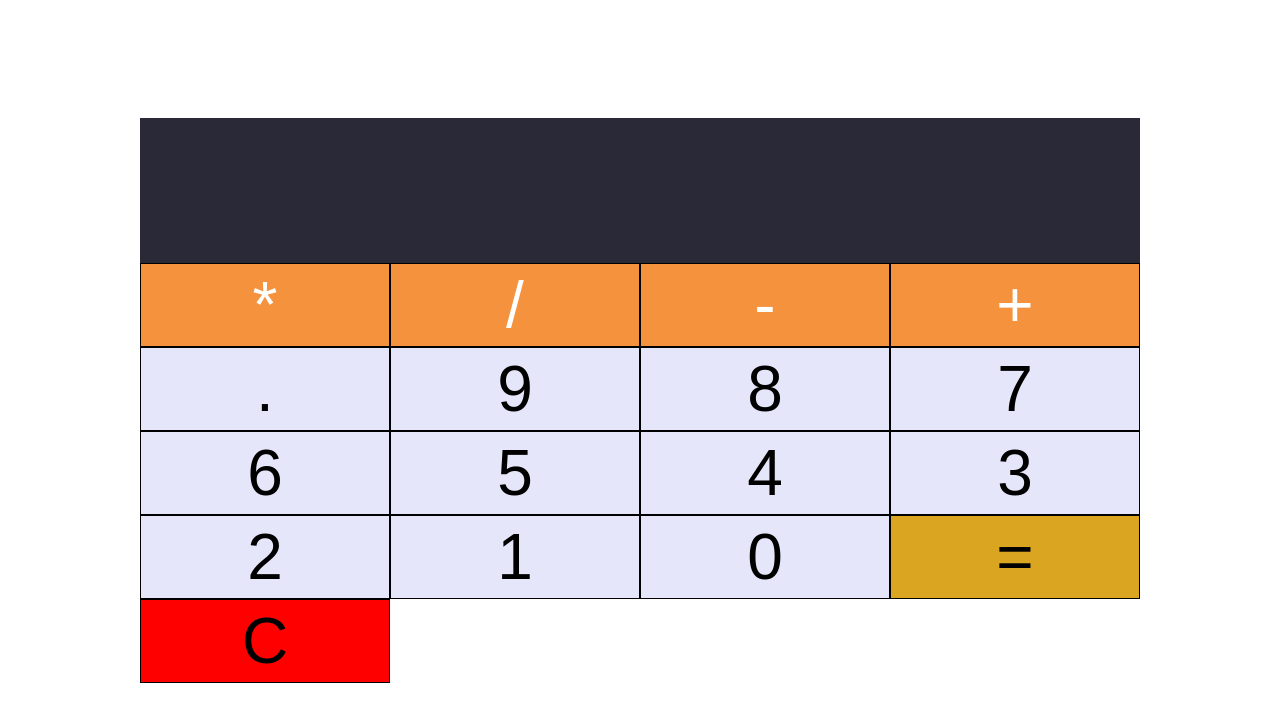
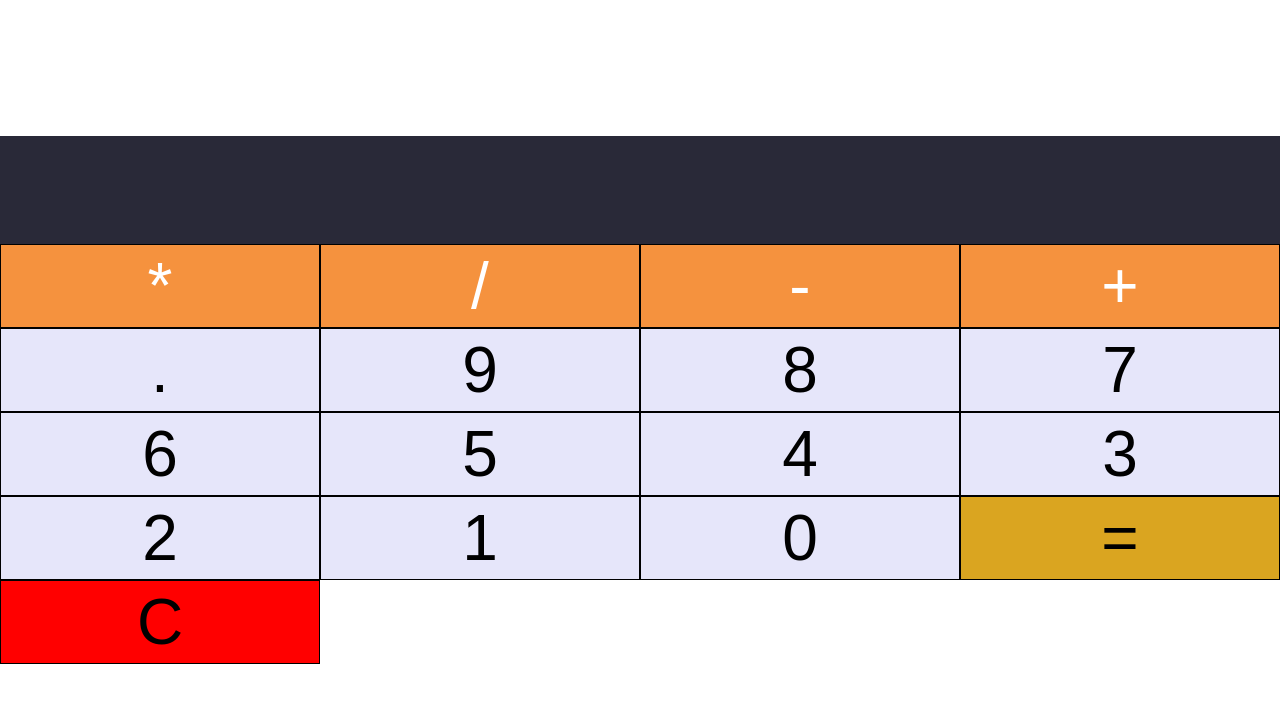
Before and after one commit to sakhawat777/calculator-project, a plain HTML site: page index.html in a window 1280 px wide. Drawn offline with Linux system fonts and the light colour scheme.

Commit message:
Updated Text Front Size and Screen Size

```diff
--- a/style.css
+++ b/style.css
@@ -4,7 +4,7 @@
 	box-sizing: border-box;
 }
 .container {
-	width: 1000px;
+	width: 100%;
 	height: auto;
 }
 
@@ -20,7 +20,7 @@ body {
 }
 .screen {
 	width: 100%;
-	font-size: 7rem;
+	font-size: 5rem;
 	padding: 0.5rem;
 	background: rgb(41, 41, 56);
 	color: white;
```
